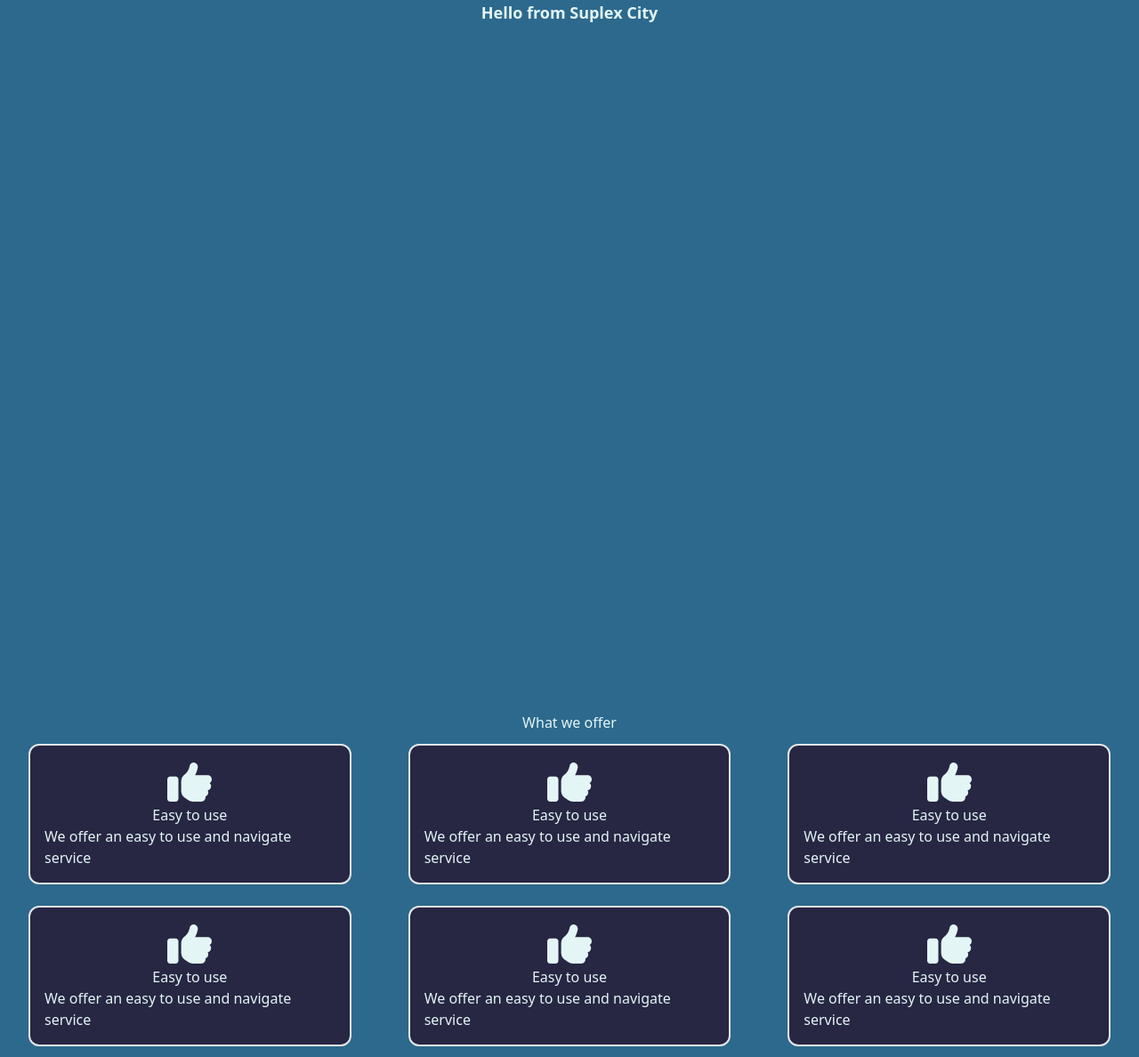
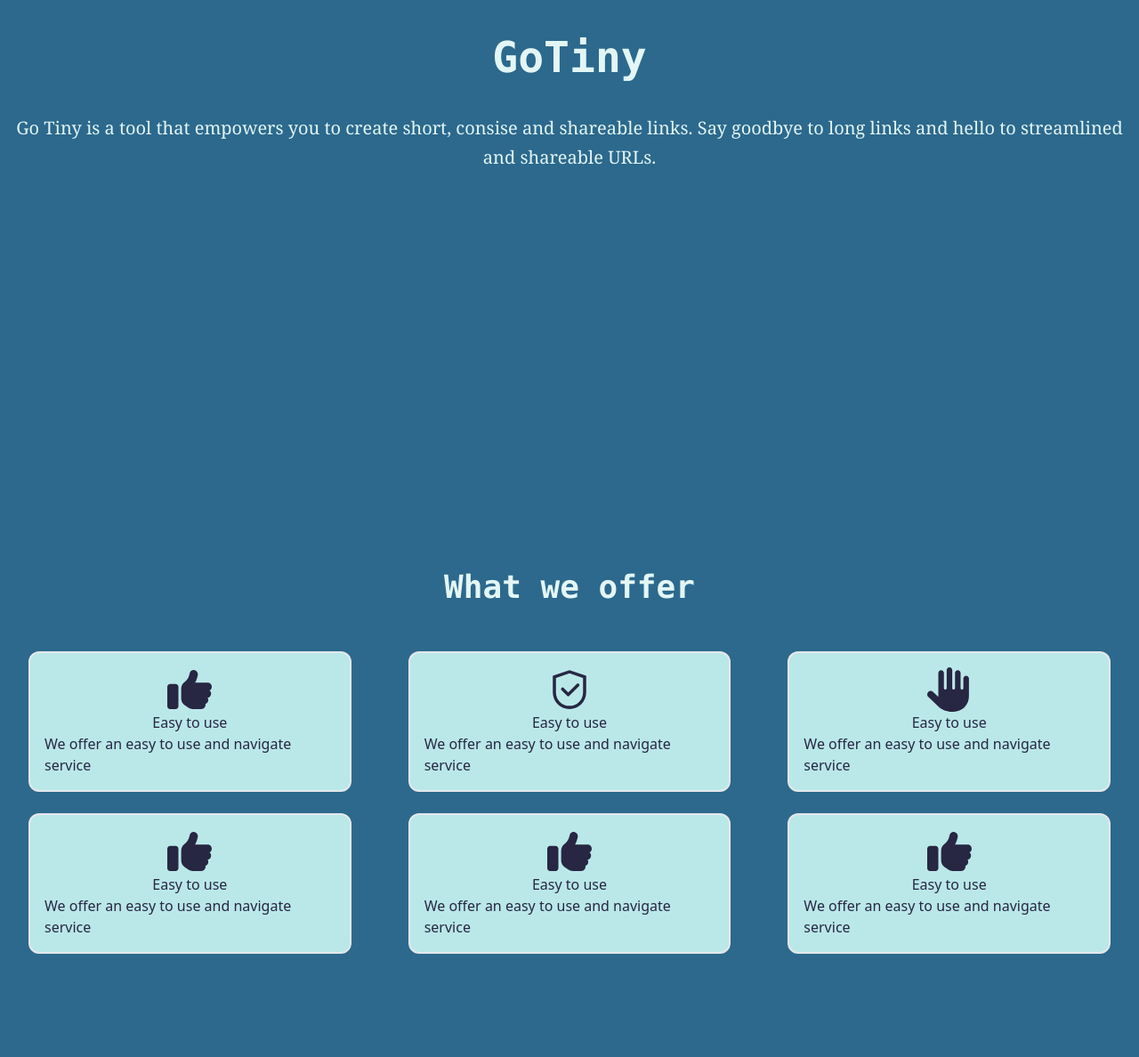
Before and after one commit to mryan-3/urlshort, a React (Vite) app in the folder frontend/: page / in a window 1280 px wide. Shown: the whole page at 89% size. After the commit the page ends 1084 px from the top, so only its background shows below. Built offline with nearby package versions, Linux system fonts and the light colour scheme.

Commit message:
hero section

```diff
--- a/frontend/src/components/Home.jsx
+++ b/frontend/src/components/Home.jsx
@@ -2,8 +2,12 @@ import React from "react";
 
 const Home = () => {
     return (
-        <div className="w-full h-screen text-[#e3f6f5]">
-            <h1 className="text-lg font-bold flex justify-center">Hello from Suplex City</h1>
+        <div className="w-full h-[600px] text-[#e3f6f5]">
+            <h1 className="text-5xl font-mono font-extrabold text-center py-10">GoTiny</h1>
+            <div className="text-xl font-serif font-thin text-center leading-relaxed flex justify-center">
+                <p>Go Tiny is a tool that empowers you to create short, consise and shareable links. Say goodbye to long links and hello to streamlined and shareable URLs.
+            </p>
+            </div>
         </div>
     )
 }
--- a/frontend/src/components/Offers.jsx
+++ b/frontend/src/components/Offers.jsx
@@ -1,37 +1,38 @@
 import React from "react";
-import {FaThumbsUp} from 'react-icons/fa6'
+import {FaThumbsUp, FaHand} from 'react-icons/fa6'
+import {AiOutlineSafety} from 'react-icons/ai'
 
 const Offers = () => {
     return(
     <div className="w-full items-center text-[#e3f6f5] ">
-            <h3 className="text-center text-[#e3f6f5]">What we offer</h3>
+            <h3 className="text-center font-bold font-mono text-4xl py-10  text-[#e3f6f5]">What we offer</h3>
         <div className="flex flex-col md:grid grid-rows-2 grid-cols-3 ">
-        <div className="flex flex-col items-center border-2 mx-10 md:mx-8 my-3 p-4 rounded-xl bg-[#272643]">
+        <div className="flex flex-col items-center border-2 mx-10 md:mx-8 my-3 p-4 rounded-xl bg-[#bae8e8] text-[#272643]">
             <FaThumbsUp size={50}/>
             <h3>Easy to use</h3>
             <p>We offer an easy to use and navigate service</p>
         </div>
-        <div className="flex flex-col items-center border-2 mx-10 md:mx-8 my-3 p-4 rounded-xl bg-[#272643]">
+        <div className="flex flex-col items-center border-2 mx-10 md:mx-8 my-3 p-4 rounded-xl  bg-[#bae8e8] text-[#272643]">
+            <AiOutlineSafety size={50}/>
+            <h3>Easy to use</h3>
+            <p>We offer an easy to use and navigate service</p>
+        </div>
+        <div className="flex flex-col items-center border-2 mx-10 md:mx-8 my-3 p-4 rounded-xl bg-[#bae8e8] text-[#272643]">
+            <FaHand size={50}/>
+            <h3>Easy to use</h3>
+            <p>We offer an easy to use and navigate service</p>
+        </div>
+        <div className="flex flex-col items-center border-2 mx-10 md:mx-8 my-3 p-4 rounded-xl bg-[#bae8e8] text-[#272643]">
             <FaThumbsUp size={50}/>
             <h3>Easy to use</h3>
             <p>We offer an easy to use and navigate service</p>
         </div>
-        <div className="flex flex-col items-center border-2 mx-10 md:mx-8 my-3 p-4 rounded-xl bg-[#272643]">
+        <div className="flex flex-col items-center border-2 mx-10 md:mx-8 my-3 p-4 rounded-xl bg-[#bae8e8] text-[#272643]">
             <FaThumbsUp size={50}/>
             <h3>Easy to use</h3>
             <p>We offer an easy to use and navigate service</p>
         </div>
-        <div className="flex flex-col items-center border-2 mx-10 md:mx-8 my-3 p-4 rounded-xl bg-[#272643]">
-            <FaThumbsUp size={50}/>
-            <h3>Easy to use</h3>
-            <p>We offer an easy to use and navigate service</p>
-        </div>
-        <div className="flex flex-col items-center border-2 mx-10 md:mx-8 my-3 p-4 rounded-xl bg-[#272643]">
-            <FaThumbsUp size={50}/>
-            <h3>Easy to use</h3>
-            <p>We offer an easy to use and navigate service</p>
-        </div>
-        <div className="flex flex-col items-center border-2 mx-10 md:mx-8 my-3 p-4 rounded-xl bg-[#272643]">
+        <div className="flex flex-col items-center border-2 mx-10 md:mx-8 my-3 p-4 rounded-xl bg-[#bae8e8] text-[#272643]">
             <FaThumbsUp size={50}/>
             <h3>Easy to use</h3>
             <p>We offer an easy to use and navigate service</p>
```
